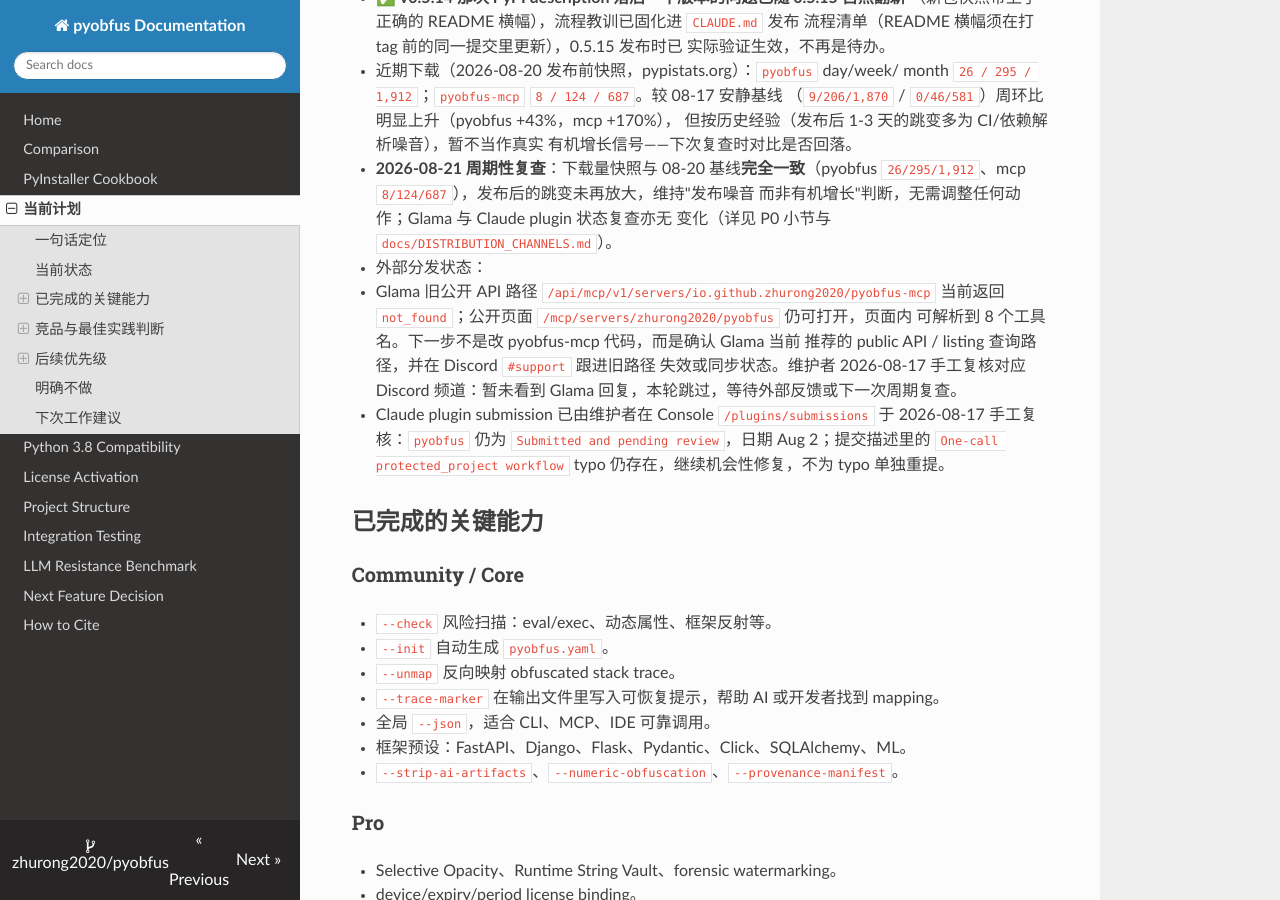
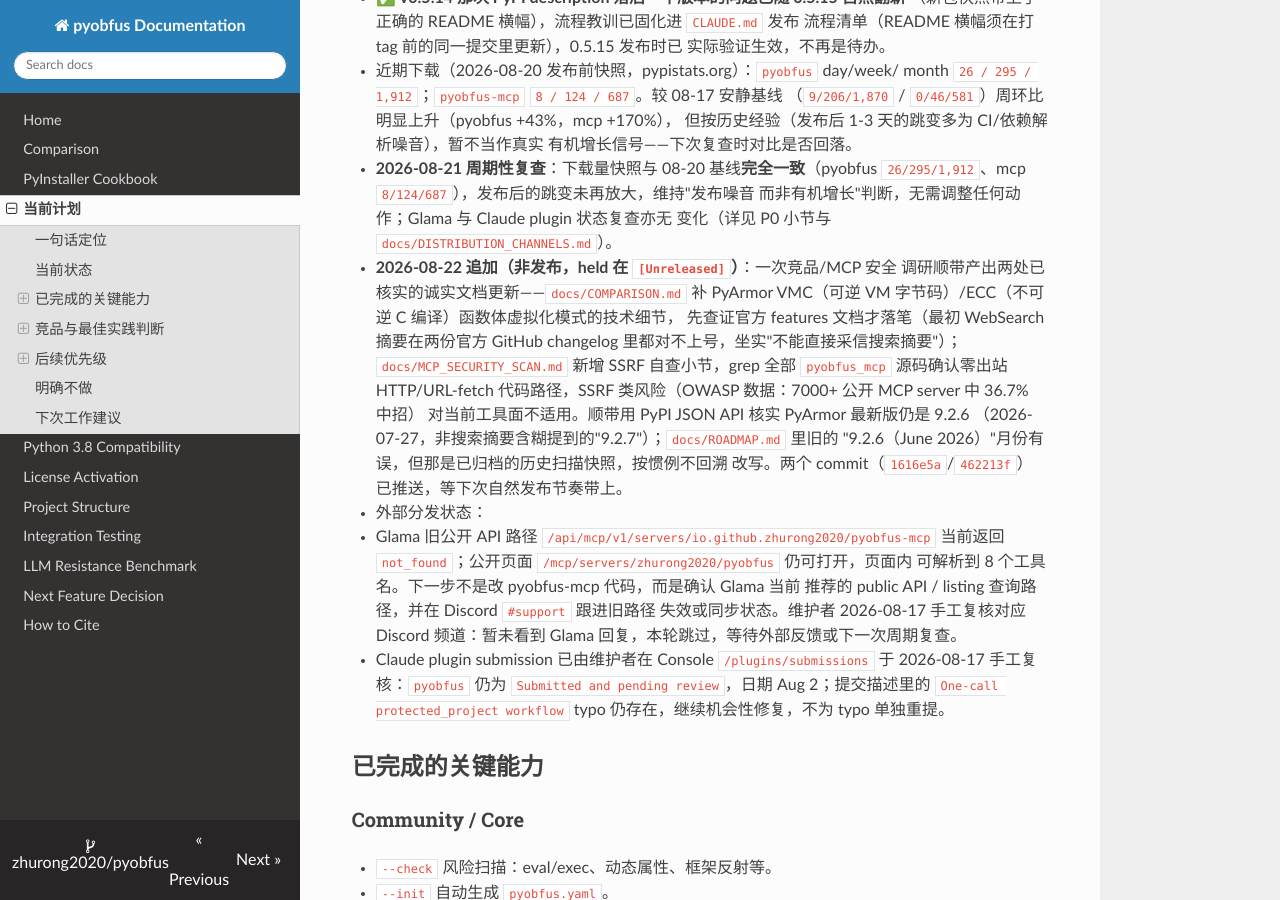
Before and after one commit to zhurong2020/pyobfus, an MkDocs documentation site: the page built from docs/CURRENT_PLAN_ZH.md, in a window 1280 px wide and 900 px high, scrolled down 1181 px. Built offline with MkDocs 1.6.1, drawn with Linux system fonts in a browser that asks for light colours; nearby versions of some CDN libraries.

Commit message:
docs(plan): sync CURRENT_PLAN_ZH with today's held [Unreleased] doc additions
Records the two docs-only commits from this session (COMPARISON.md VMC/ECC
detail, MCP_SECURITY_SCAN.md SSRF self-audit) in the project's single
source of truth for cold-start continuity, plus the PyPI-JSON-API-verified
PyArmor version fact (9.2.6, 2026-07-27) that surfaced while writing them.
docs/ROADMAP.md and docs/POST_V0.4_TODO.md are archived historical scan
snapshots and are intentionally left as-is, not retroactively corrected.

Co-Authored-By: Claude Sonnet 5 <noreply@anthropic.com>

```diff
--- a/docs/CURRENT_PLAN_ZH.md
+++ b/docs/CURRENT_PLAN_ZH.md
@@ -56,6 +56,17 @@ pyobfus 是面向 AI 辅助开发时代的 Python 代码保护工具：保留纯
   `26/295/1,912`、mcp `8/124/687`），发布后的跳变未再放大，维持"发布噪音
   而非有机增长"判断，无需调整任何动作；Glama 与 Claude plugin 状态复查亦无
   变化（详见 P0 小节与 `docs/DISTRIBUTION_CHANNELS.md`）。
+- **2026-08-22 追加（非发布，held 在 `[Unreleased]`）**：一次竞品/MCP 安全
+  调研顺带产出两处已核实的诚实文档更新——`docs/COMPARISON.md` 补 PyArmor
+  VMC（可逆 VM 字节码）/ECC（不可逆 C 编译）函数体虚拟化模式的技术细节，
+  先查证官方 features 文档才落笔（最初 WebSearch 摘要在两份官方 GitHub
+  changelog 里都对不上号，坐实"不能直接采信搜索摘要"）；`docs/MCP_SECURITY_SCAN.md`
+  新增 SSRF 自查小节，grep 全部 `pyobfus_mcp` 源码确认零出站 HTTP/URL-fetch
+  代码路径，SSRF 类风险（OWASP 数据：7000+ 公开 MCP server 中 36.7% 中招）
+  对当前工具面不适用。顺带用 PyPI JSON API 核实 PyArmor 最新版仍是 9.2.6
+  （2026-07-27，非搜索摘要含糊提到的"9.2.7"）；`docs/ROADMAP.md` 里旧的
+  "9.2.6（June 2026）"月份有误，但那是已归档的历史扫描快照，按惯例不回溯
+  改写。两个 commit（`1616e5a`/`462213f`）已推送，等下次自然发布节奏带上。
 - 外部分发状态：
   - Glama 旧公开 API 路径
     `/api/mcp/v1/servers/io.github.zhurong2020/pyobfus-mcp` 当前返回
```
